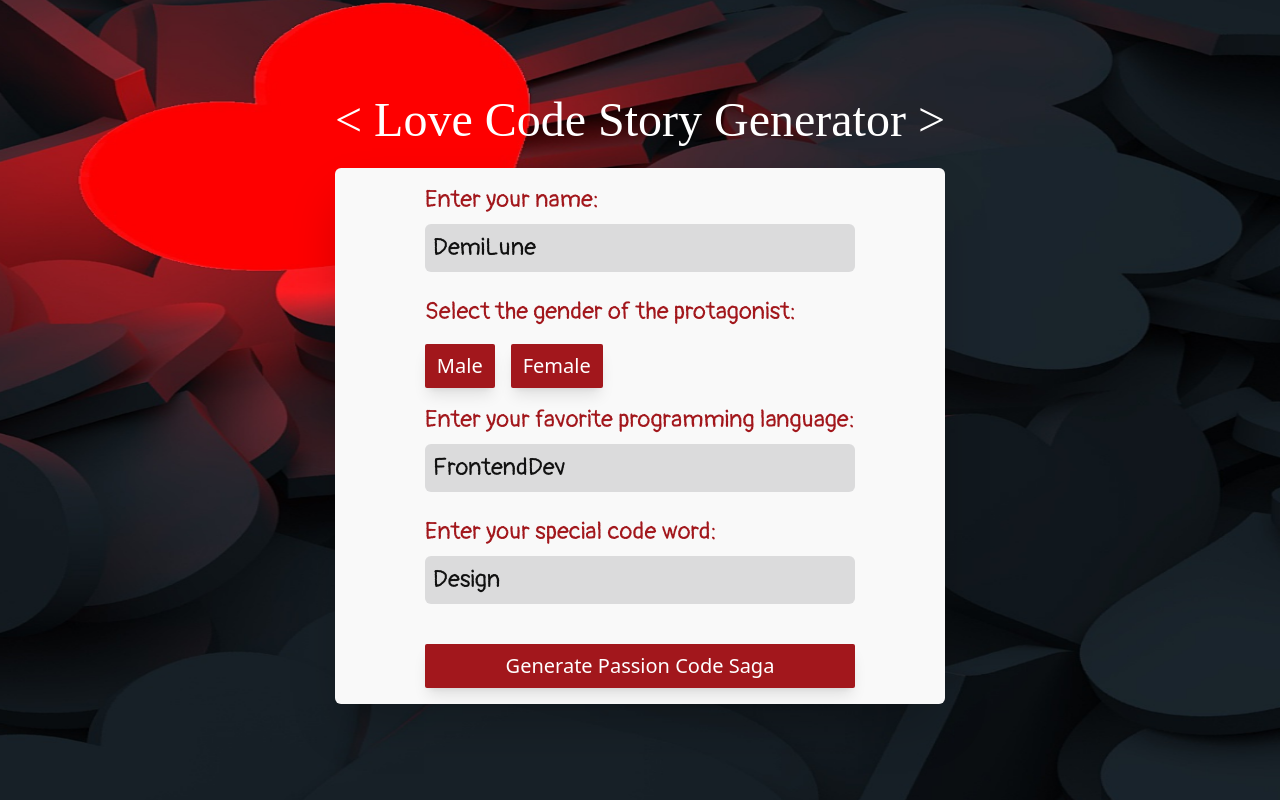
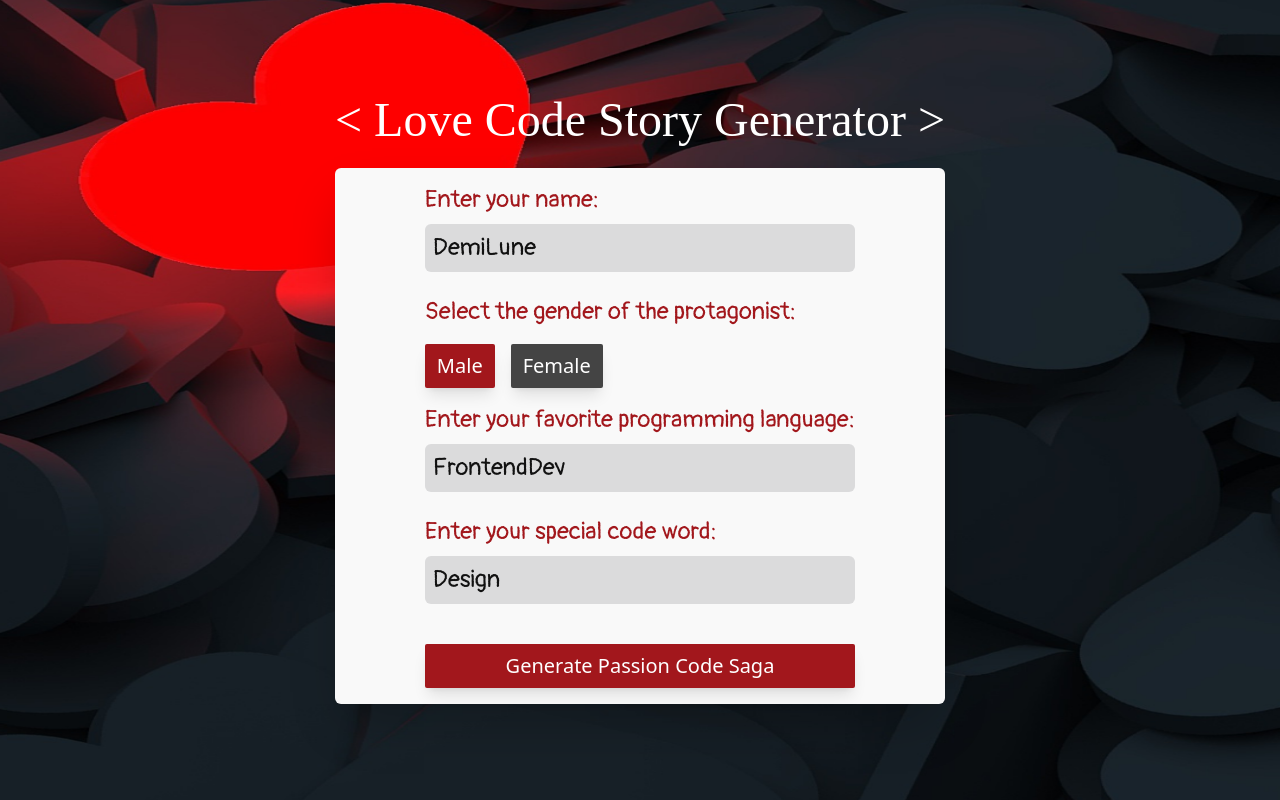
Before and after one commit to Anshika75/DevLove, a React (Vite) app: page /input in a window 1280 px wide. Both pictures are taken after a click on the button "Single". Built offline with nearby package versions, Linux system fonts and the light colour scheme; a web font is replaced by a local one.

Commit message:
Update input.jsx

```diff
--- a/src/pages/input.jsx
+++ b/src/pages/input.jsx
@@ -89,7 +89,7 @@ export default function Input() {
                 </label>
                 <div className='flex space-x-4'>
                   <button className={` border-none text-xl outline-none shadow-lg hover:scale-105 transition-all rounded-sm mt-4 px-3 py-2 ${protagonistGender === 'female' ? 'bg-[#A2171C]' : 'bg-[#444]'} ${protagonistGender === 'female' ? 'cursor-pointer' : 'cursor-not-allowed'}`} onClick={() => handleProtagonistGender('male')}>Male</button>
-                  <button className={` border-none text-xl outline-none shadow-lg hover:scale-105 transition-all rounded-sm mt-4 px-3 py-2 ${protagonistGender === 'female' ? 'bg-[#A2171C]' : 'bg-[#444]'} ${protagonistGender === 'male' ? 'cursor-pointer' : 'cursor-not-allowed'}`} onClick={() => handleProtagonistGender('female')}>Female</button>
+                  <button className={` border-none text-xl outline-none shadow-lg hover:scale-105 transition-all rounded-sm mt-4 px-3 py-2 ${protagonistGender === 'female' ? 'bg-[#444]' : 'bg-[#A2171C]'} ${protagonistGender === 'male' ? 'cursor-pointer' : 'cursor-not-allowed'}`} onClick={() => handleProtagonistGender('female')}>Female</button>
                 </div>
               </div>
             )}
```
